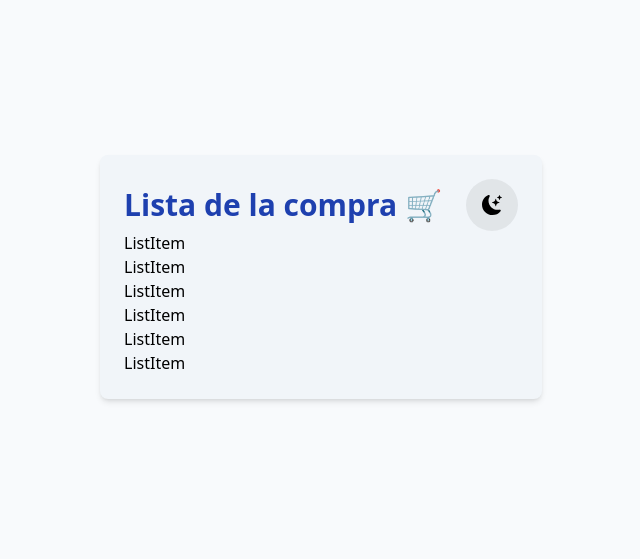
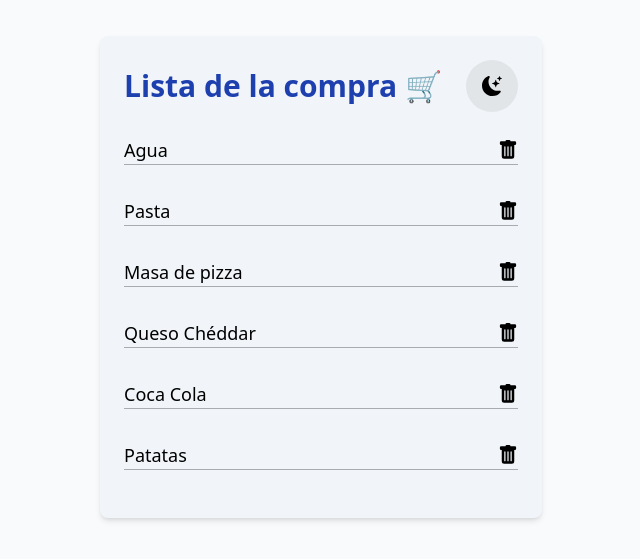
Before and after one commit to mperezpizarro/lista-compra, a React (Vite) app: page / in a window 1280 px wide. Shown: the part 123-682 px from the top of the page, without its empty margins (319-959 px from the left). Built offline with nearby package versions, Linux system fonts and the light colour scheme.

Commit message:
Styled List

```diff
--- a/src/components/List/ListContainer.tsx
+++ b/src/components/List/ListContainer.tsx
@@ -6,7 +6,9 @@
 
 const ListContainer: React.FC<Props> = ({children}) => {
   return (
-    <ul>{children}</ul>
+    <ul className='my-6 flex flex-col gap-y-8 text-black dark:text-white font-light'>
+      {children}
+    </ul>
   )
 }
 
--- a/src/components/List/ListItem.tsx
+++ b/src/components/List/ListItem.tsx
@@ -1,8 +1,14 @@
 import React from 'react'
 
-const ListItem = () => {
+type Props = {
+  children: JSX.Element
+}
+
+const ListItem: React.FC<Props> = ({children}) => {
   return (
-    <div>ListItem</div>
+    <li className='flex justify-between text-lg flex-nowrap gap-x-6 border-b-[.1px] border-black/30 dark:border-white/30'>
+      {children}
+    </li>
   )
 }
 
```
